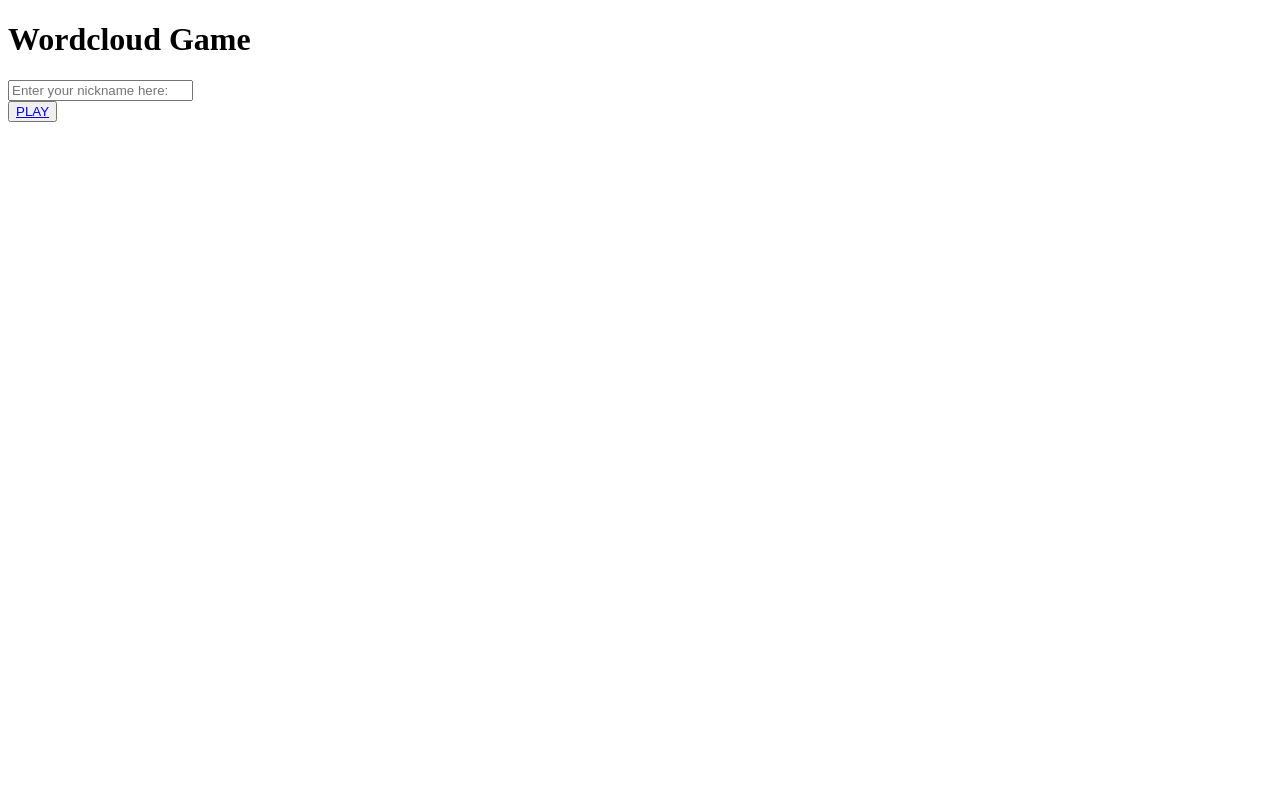
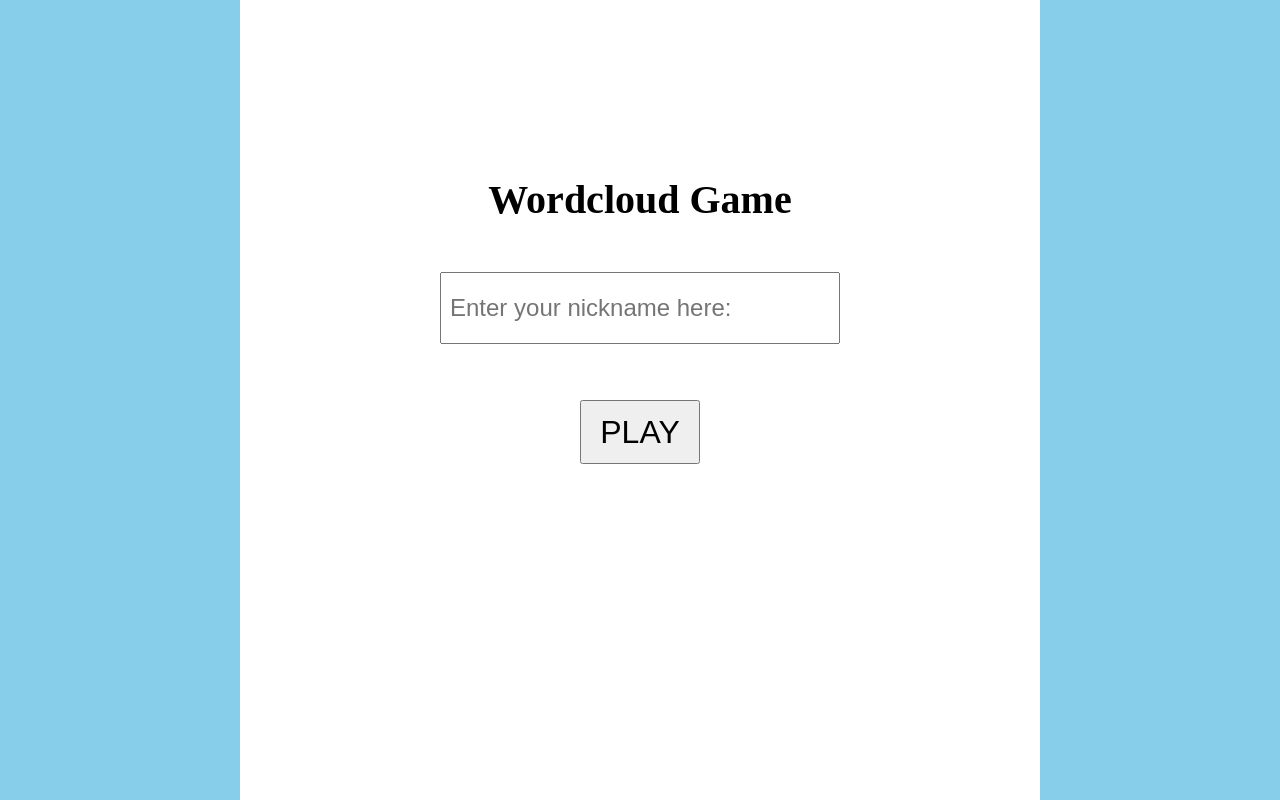
Before and after one commit to Zasada94/findwordsSPA, a React (Vite) app: page / in a window 1280 px wide. Built offline with nearby package versions, Linux system fonts and the light colour scheme.

Commit message:
added startPage styling

```diff
--- a/src/App.css
+++ b/src/App.css
@@ -0,0 +1,22 @@
+* {
+	margin: 0;
+	padding: 0;
+}
+
+body {
+	background-color: skyblue;
+	height: 100vh;
+	width: 100vw;
+	overflow: hidden;
+}
+.App {
+	position: absolute;
+	background-color: white;
+	height: 100vh;
+	width: 100vw;
+	max-height: 100vw;
+	max-width: 100vh;
+	top: 50%;
+	left: 50%;
+	transform: translate(-50%, -50%);
+}
--- /dev/null
+++ b/src/css/startPage.css
@@ -0,0 +1,49 @@
+.startPage {
+	position: absolute;
+	top: 50%;
+	left: 50%;
+	transform: translate(-50%, -50%);
+	height: 80%;
+	display: flex;
+	flex-direction: column;
+	align-items: center;
+	width: 50%;
+}
+
+.startPage h1 {
+	position: absolute;
+	top: 15%;
+	font-size: 5vmin;
+}
+
+.startPage form {
+	position: absolute;
+	top: 30%;
+	width: 100%;
+}
+
+.startPage input {
+	box-sizing: border-box;
+	width: 100%;
+	height: 10%;
+	padding: 5% 0 5% 2%;
+	border-width: 2%;
+	font-size: 3vmin;
+}
+
+.startPage button {
+	position: absolute;
+	top: 50%;
+	width: 30%;
+	height: 10%;
+}
+
+.startPage button a {
+	position: absolute;
+	top: 50%;
+	left: 50%;
+	transform: translate(-50%, -50%);
+	text-decoration: none;
+	color: black;
+	font-size: 4vmin;
+}
--- a/src/pages/startPage.jsx
+++ b/src/pages/startPage.jsx
@@ -1,5 +1,6 @@
 import React, { useState } from "react";
 import { Link } from "react-router-dom";
+import "../css/startPage.css";
 
 function StartPage({ onSubmit }) {
 	const [name, setName] = useState("");
@@ -10,7 +11,7 @@ function StartPage({ onSubmit }) {
 	};
 
 	return (
-		<div>
+		<div className="startPage">
 			<h1>Wordcloud Game</h1>
 			<form onSubmit={handleSubmit}>
 				<input
```
Lines whose indentation alone changed are shown as unchanged.
